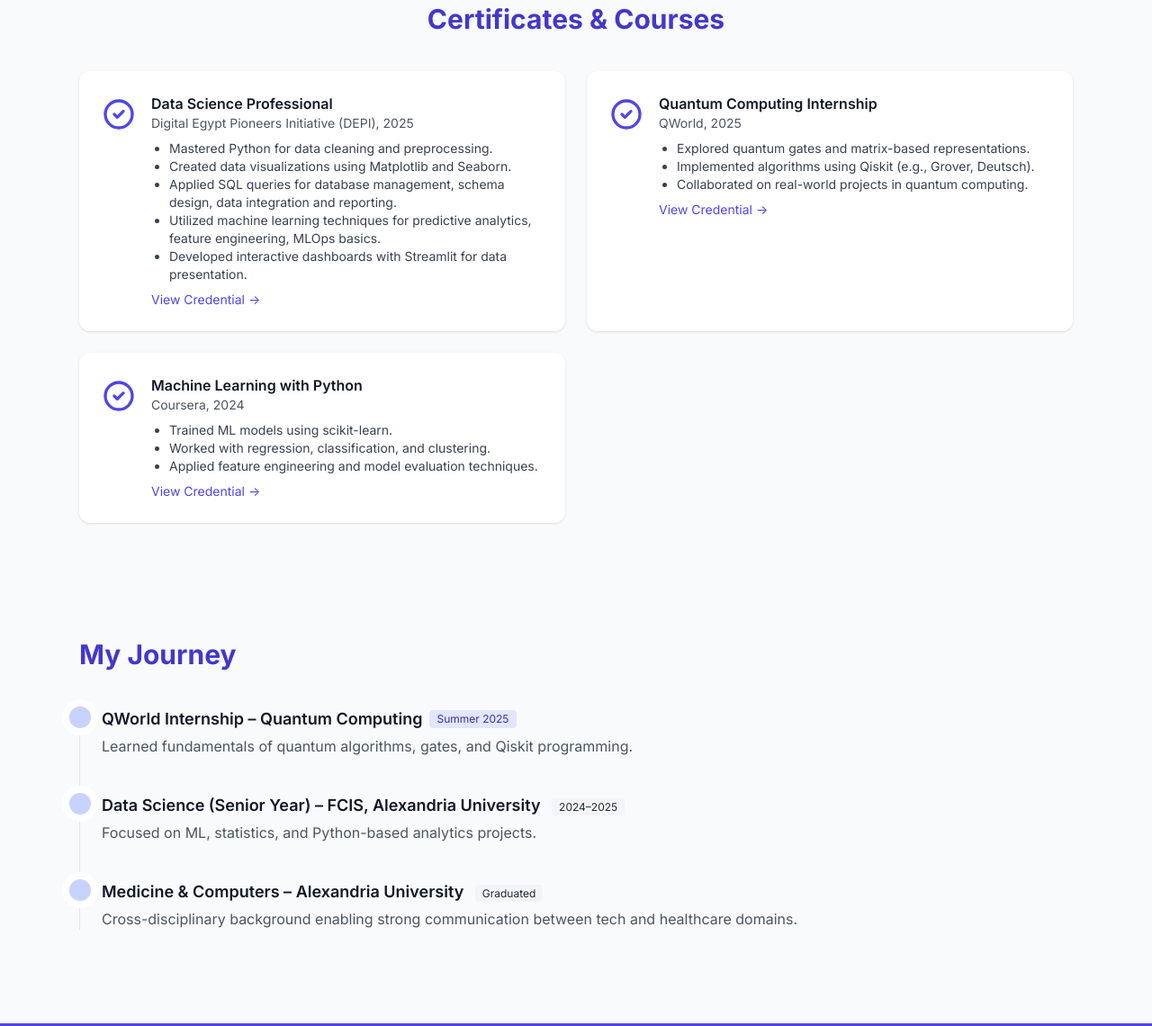
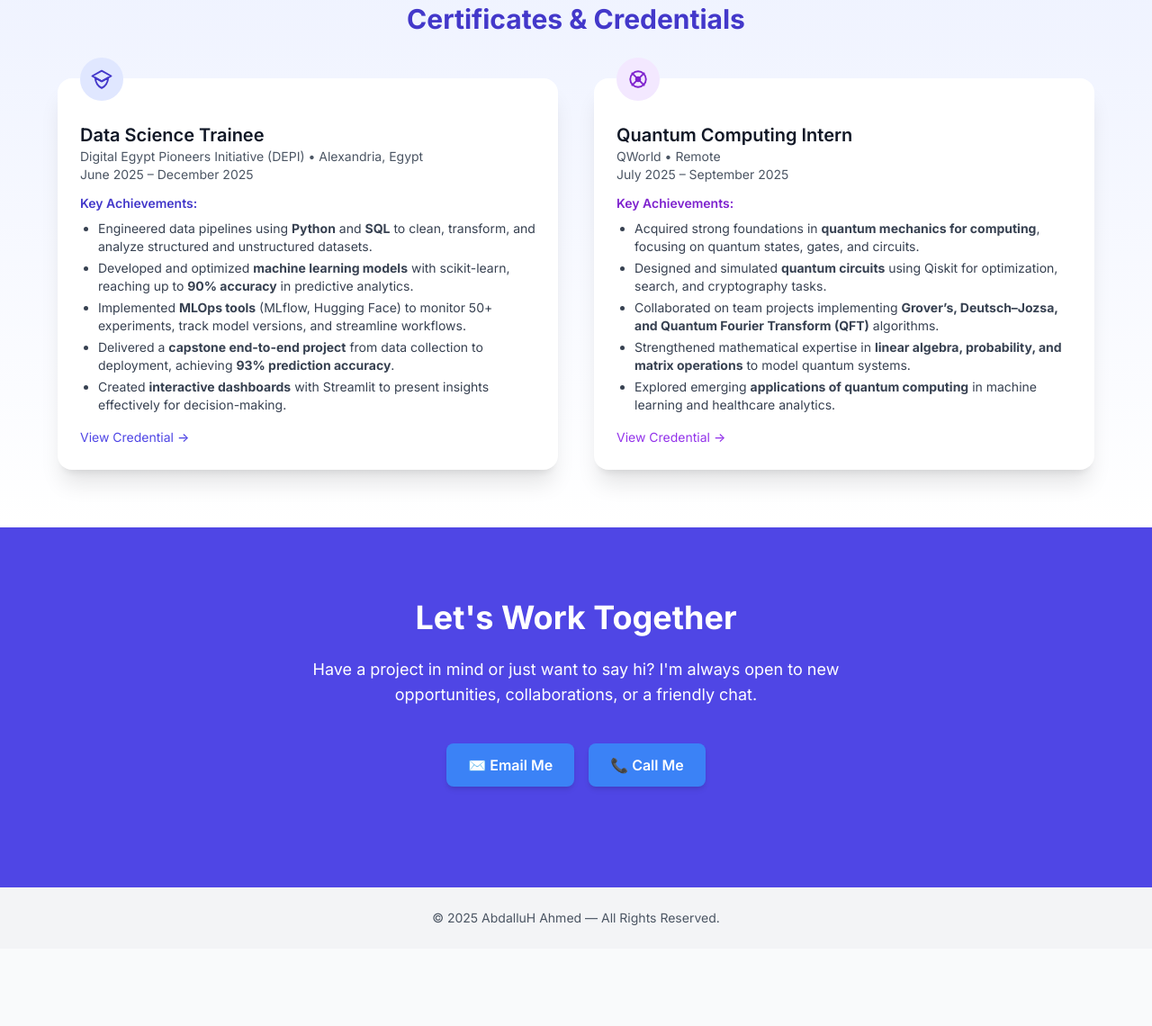
Before and after one commit to AbdalluHAhmed387/portfolio, a plain HTML site: page index.html in a window 1280 px wide. Shown: the part 1632-2772 px from the top of the page at 90% size. After the commit the page ends 2686 px from the top, so only its background shows below. Drawn offline with nearby package versions, Linux system fonts and the light colour scheme.

Commit message:
Add files via upload
Updated certificates section with SVG icons

```diff
--- a/index.html
+++ b/index.html
@@ -172,111 +172,79 @@
     </div>
   </section>
 
-<!-- Certificates -->
-<section id="certificates" class="py-16 max-w-6xl mx-auto px-6">
-  <h2 class="text-3xl font-bold mb-10 text-center text-indigo-700 dark:text-white">Certificates & Courses</h2>
+<!-- ====== Certificates Section ====== -->
+<section id="certificates" class="py-16 px-6 bg-gradient-to-b from-indigo-50 to-white dark:from-gray-900 dark:to-gray-800">
+  <div class="max-w-6xl mx-auto">
+    <h2 class="text-3xl font-bold mb-12 text-center text-indigo-700 dark:text-indigo-400" data-aos="zoom-in">
+      Certificates & Credentials
+    </h2>
 
-  <div class="grid md:grid-cols-2 gap-6">
+    <div class="grid md:grid-cols-2 gap-10">
 
-    <!-- Certificate 1 -->
-    <div class="bg-white dark:bg-gray-800 p-6 rounded-xl shadow flex items-start gap-4" data-aos="fade-up">
-      <!-- Icon -->
-      <svg xmlns="http://www.w3.org/2000/svg"
-           class="w-10 h-10 text-indigo-600 flex-shrink-0 mt-1"
-           fill="none" viewBox="0 0 24 24" stroke="currentColor">
-        <path stroke-linecap="round" stroke-linejoin="round" stroke-width="2"
-              d="M9 12l2 2l4-4m6 2a9 9 0 11-18 0a9 9 0 0118 0z" />
+      <!-- DEPI Certificate -->
+      <div class="relative group bg-white dark:bg-gray-800 p-6 rounded-2xl shadow-xl border border-transparent hover:border-indigo-500 transition-all duration-300 transform hover:-translate-y-2 hover:shadow-2xl" data-aos="fade-up" data-aos-delay="100">
+        <!-- Icon: Graduation Cap -->
+        <div class="absolute -top-6 left-6 w-12 h-12 flex items-center justify-center rounded-full bg-indigo-100 text-indigo-700">
+          <svg xmlns="http://www.w3.org/2000/svg" class="w-7 h-7" fill="none" viewBox="0 0 24 24" stroke="currentColor" stroke-width="1.6">
+            <path stroke-linecap="round" stroke-linejoin="round" d="M12 14l9-5-9-5-9 5 9 5z" />
+            <path stroke-linecap="round" stroke-linejoin="round" d="M12 14l6.16-3.422A12.083 12.083 0 0112 20.5a12.083 12.083 0 01-6.16-9.922L12 14z" />
           </svg>
-
-      <div>
-        <h3 class="font-semibold">Data Science Professional</h3>
-        <p class="text-sm text-gray-600 dark:text-gray-400">
-          Digital Egypt Pioneers Initiative (DEPI), 2025
-        </p>
-        <ul class="list-disc pl-5 mt-2 text-sm text-gray-700 dark:text-gray-300">
-          <li>Mastered Python for data cleaning and preprocessing.</li>
-          <li>Created data visualizations using Matplotlib and Seaborn.</li>
-          <li>Applied SQL queries for database management, schema design, data integration and reporting.</li>
-          <li>Utilized machine learning techniques for predictive analytics, feature engineering, MLOps basics.</li>
-          <li>Developed interactive dashboards with Streamlit for data presentation.</li>
-        </ul>
-        <a href="assets/DEPI_Certificate.pdf" target="_blank"
-           class="text-indigo-600 text-sm mt-2 inline-block">View Credential →</a>
-      </div>
         </div>
 
-    <!-- Certificate 2 -->
-    <div class="bg-white dark:bg-gray-800 p-6 rounded-xl shadow flex items-start gap-4" data-aos="fade-up" data-aos-delay="100">
-      <svg xmlns="http://www.w3.org/2000/svg"
-           class="w-10 h-10 text-indigo-600 flex-shrink-0 mt-1"
-           fill="none" viewBox="0 0 24 24" stroke="currentColor">
-        <path stroke-linecap="round" stroke-linejoin="round" stroke-width="2"
-              d="M9 12l2 2l4-4m6 2a9 9 0 11-18 0a9 9 0 0118 0z" />
-      </svg>
+        <!-- Content -->
+        <h3 class="font-semibold text-xl mt-6 group-hover:text-indigo-600">Data Science Trainee</h3>
+        <p class="text-sm text-gray-600 dark:text-gray-400">Digital Egypt Pioneers Initiative (DEPI) • Alexandria, Egypt</p>
+        <p class="text-sm text-gray-600 dark:text-gray-400 mb-3">June 2025 – December 2025</p>
 
-      <div>
-        <h3 class="font-semibold">Quantum Computing Internship</h3>
-        <p class="text-sm text-gray-600 dark:text-gray-400">
-          QWorld, 2025
-        </p>
-        <ul class="list-disc pl-5 mt-2 text-sm text-gray-700 dark:text-gray-300">
-          <li>Explored quantum gates and matrix-based representations.</li>
-          <li>Implemented algorithms using Qiskit (e.g., Grover, Deutsch).</li>
-          <li>Collaborated on real-world projects in quantum computing.</li>
+        <p class="font-semibold text-sm text-indigo-700 dark:text-indigo-400">Key Achievements:</p>
+        <ul class="list-disc pl-5 mt-2 text-sm text-gray-700 dark:text-gray-300 space-y-1">
+          <li>Engineered data pipelines using <strong>Python</strong> and <strong>SQL</strong> to clean, transform, and analyze structured and unstructured datasets.</li>
+          <li>Developed and optimized <strong>machine learning models</strong> with scikit-learn, reaching up to <strong>90% accuracy</strong> in predictive analytics.</li>
+          <li>Implemented <strong>MLOps tools</strong> (MLflow, Hugging Face) to monitor 50+ experiments, track model versions, and streamline workflows.</li>
+          <li>Delivered a <strong>capstone end-to-end project</strong> from data collection to deployment, achieving <strong>93% prediction accuracy</strong>.</li>
+          <li>Created <strong>interactive dashboards</strong> with Streamlit to present insights effectively for decision-making.</li>
         </ul>
-        <a href="assets/QWorld_Certificate.pdf" target="_blank"
-           class="text-indigo-600 text-sm mt-2 inline-block">View Credential →</a>
-      </div>
+
+        <a href="assets/DEPI_Certificate.pdf" target="_blank"
+           class="text-indigo-600 text-sm font-medium mt-4 inline-block hover:underline">View Credential →</a>
       </div>
 
-    <!-- Certificate 3 -->
-    <div class="bg-white dark:bg-gray-800 p-6 rounded-xl shadow flex items-start gap-4" data-aos="fade-up" data-aos-delay="200">
-      <svg xmlns="http://www.w3.org/2000/svg"
-           class="w-10 h-10 text-indigo-600 flex-shrink-0 mt-1"
-           fill="none" viewBox="0 0 24 24" stroke="currentColor">
-        <path stroke-linecap="round" stroke-linejoin="round" stroke-width="2"
-              d="M9 12l2 2l4-4m6 2a9 9 0 11-18 0a9 9 0 0118 0z" />
+      <!-- QWorld Certificate -->
+      <div class="relative group bg-white dark:bg-gray-800 p-6 rounded-2xl shadow-xl border border-transparent hover:border-purple-500 transition-all duration-300 transform hover:-translate-y-2 hover:shadow-2xl" data-aos="fade-up" data-aos-delay="200">
+        <!-- Icon: Atom -->
+        <div class="absolute -top-6 left-6 w-12 h-12 flex items-center justify-center rounded-full bg-purple-100 text-purple-700">
+          <svg xmlns="http://www.w3.org/2000/svg" class="w-7 h-7" viewBox="0 0 24 24" fill="none" stroke="currentColor" stroke-width="1.6">
+            <circle cx="12" cy="12" r="2" fill="currentColor"/>
+            <path stroke-linecap="round" stroke-linejoin="round" d="M19.5 12c0 4.142-3.358 7.5-7.5 7.5S4.5 16.142 4.5 12 7.858 4.5 12 4.5 19.5 7.858 19.5 12z"/>
+            <path stroke-linecap="round" stroke-linejoin="round" d="M6.343 6.343l11.314 11.314M17.657 6.343L6.343 17.657"/>
           </svg>
+        </div>
 
-      <div>
-        <h3 class="font-semibold">Machine Learning with Python</h3>
-        <p class="text-sm text-gray-600 dark:text-gray-400">
-          Coursera, 2024
-        </p>
-        <ul class="list-disc pl-5 mt-2 text-sm text-gray-700 dark:text-gray-300">
-          <li>Trained ML models using scikit-learn.</li>
-          <li>Worked with regression, classification, and clustering.</li>
-          <li>Applied feature engineering and model evaluation techniques.</li>
+        <!-- Content -->
+        <h3 class="font-semibold text-xl mt-6 group-hover:text-purple-600">Quantum Computing Intern</h3>
+        <p class="text-sm text-gray-600 dark:text-gray-400">QWorld • Remote</p>
+        <p class="text-sm text-gray-600 dark:text-gray-400 mb-3">July 2025 – September 2025</p>
+
+        <p class="font-semibold text-sm text-purple-700 dark:text-purple-400">Key Achievements:</p>
+        <ul class="list-disc pl-5 mt-2 text-sm text-gray-700 dark:text-gray-300 space-y-1">
+          <li>Acquired strong foundations in <strong>quantum mechanics for computing</strong>, focusing on quantum states, gates, and circuits.</li>
+          <li>Designed and simulated <strong>quantum circuits</strong> using Qiskit for optimization, search, and cryptography tasks.</li>
+          <li>Collaborated on team projects implementing <strong>Grover’s, Deutsch–Jozsa, and Quantum Fourier Transform (QFT)</strong> algorithms.</li>
+          <li>Strengthened mathematical expertise in <strong>linear algebra, probability, and matrix operations</strong> to model quantum systems.</li>
+          <li>Explored emerging <strong>applications of quantum computing</strong> in machine learning and healthcare analytics.</li>
         </ul>
-        <a href="assets/ML_Certificate.pdf" target="_blank"
-           class="text-indigo-600 text-sm mt-2 inline-block">View Credential →</a>
-      </div>
+
+        <a href="assets/QWorld_Certificate.pdf" target="_blank"
+           class="text-purple-600 text-sm font-medium mt-4 inline-block hover:underline">View Credential →</a>
       </div>
 
     </div>
+  </div>
 </section>
 
-  <!-- ====== Journey / Timeline ====== -->
-  <section id="journey" class="py-16 px-6 max-w-6xl mx-auto">
-    <h2 class="text-3xl font-bold mb-10 text-indigo-700 dark:text-indigo-400" data-aos="fade-right">My Journey</h2>
-    <ol class="relative border-s border-gray-200 dark:border-gray-700" data-aos="fade-up">
-      <li class="mb-10 ms-6">
-        <span class="absolute -start-3 flex items-center justify-center w-6 h-6 bg-indigo-200 rounded-full ring-8 ring-white dark:ring-gray-900 dark:bg-indigo-600"></span>
-        <h3 class="flex items-center mb-1 text-lg font-semibold">QWorld Internship – Quantum Computing <span class="ms-2 text-xs font-medium px-2 py-0.5 rounded bg-indigo-100 text-indigo-800 dark:bg-indigo-900/40 dark:text-indigo-200">Summer 2025</span></h3>
-        <p class="text-gray-600 dark:text-gray-300">Learned fundamentals of quantum algorithms, gates, and Qiskit programming.</p>
-      </li>
-      <li class="mb-10 ms-6">
-        <span class="absolute -start-3 flex items-center justify-center w-6 h-6 bg-indigo-200 rounded-full ring-8 ring-white dark:ring-gray-900 dark:bg-indigo-600"></span>
-        <h3 class="mb-1 text-lg font-semibold">Data Science (Senior Year) – FCIS, Alexandria University <span class="ms-2 text-xs font-medium px-2 py-0.5 rounded bg-gray-100 text-gray-800 dark:bg-gray-800 dark:text-gray-200">2024–2025</span></h3>
-        <p class="text-gray-600 dark:text-gray-300">Focused on ML, statistics, and Python-based analytics projects.</p>
-      </li>
-      <li class="mb-10 ms-6">
-        <span class="absolute -start-3 flex items-center justify-center w-6 h-6 bg-indigo-200 rounded-full ring-8 ring-white dark:ring-gray-900 dark:bg-indigo-600"></span>
-        <h3 class="mb-1 text-lg font-semibold">Medicine & Computers – Alexandria University <span class="ms-2 text-xs font-medium px-2 py-0.5 rounded bg-gray-100 text-gray-800 dark:bg-gray-800 dark:text-gray-200">Graduated</span></h3>
-        <p class="text-gray-600 dark:text-gray-300">Cross-disciplinary background enabling strong communication between tech and healthcare domains.</p>
-      </li>
-    </ol>
-  </section>
+
+
+
 
   <!-- ====== Contact ====== -->
   <section id="contact" class="py-20 bg-indigo-600 dark:bg-gray-900 text-white" data-aos="fade-in">
```
Lines whose indentation alone changed are shown as unchanged.
